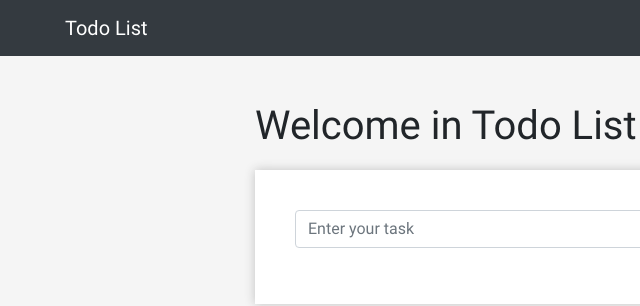
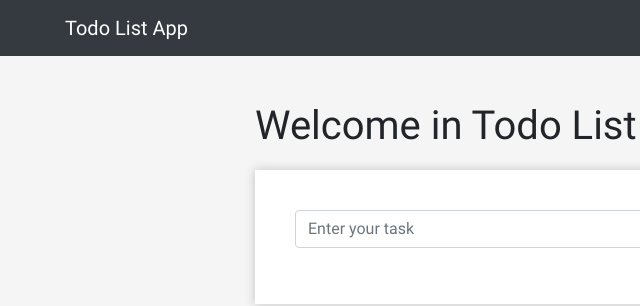
Before and after one commit to OmarSharifGit/ToDoListLocalStorage, a plain HTML site: page index.html in a window 1280 px wide. Shown: the top 306 px of the page, 20-660 px from the left. Drawn offline with Linux system fonts and the light colour scheme.

Commit message:
Test Navbar

```diff
--- a/index.html
+++ b/index.html
@@ -16,7 +16,7 @@
       <div class="row">
         <div class="col-sm-12">
           <nav class="navbar justify-content-between">
-            <a class="navbar-brand">Todo List</a>
+            <a class="navbar-brand">Todo List App </a>
             <form class="form-inline">
               <!-- <input class="form-control mr-sm-2" type="search" placeholder="Search" aria-label="Search"
                 id="searchtextbox" /> -->
```
